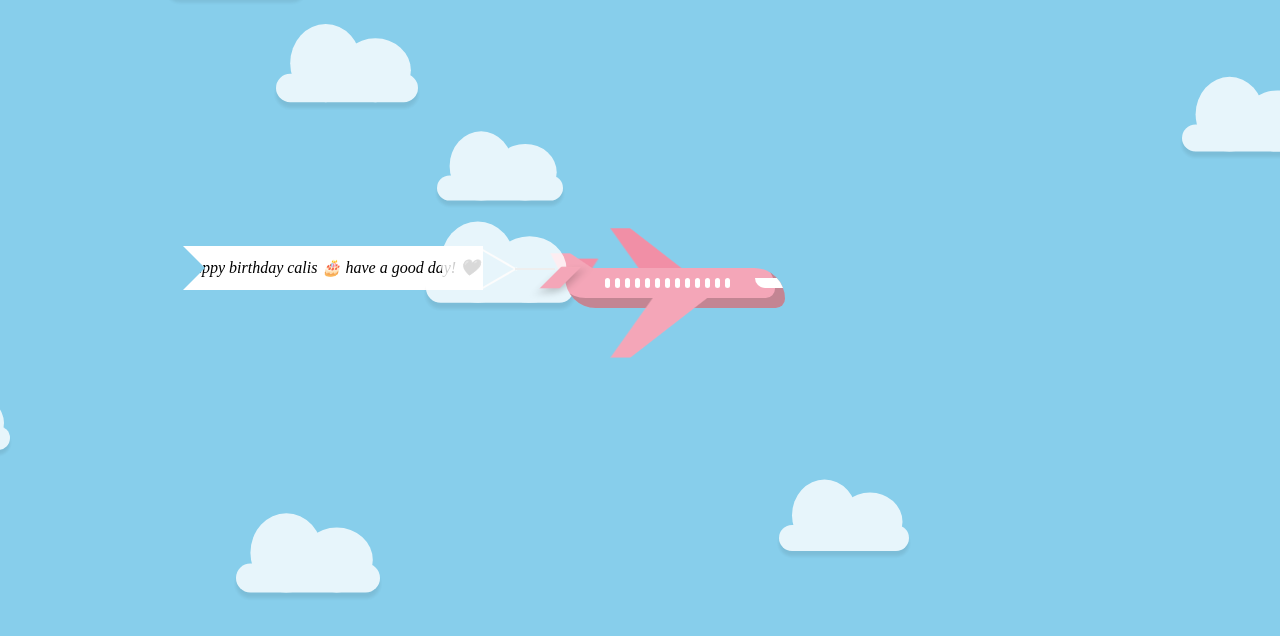
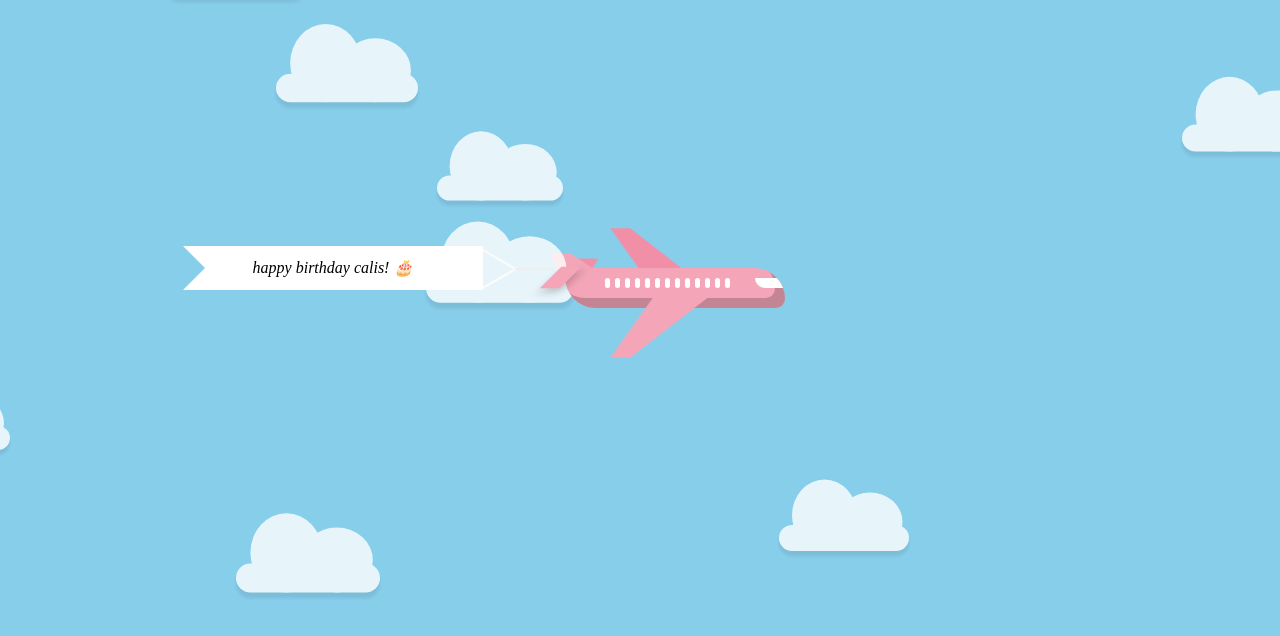
Before and after one commit to fiajauza/Hard-Question, a plain HTML site: page index.html in a window 1280 px wide. Shown: the part 132-768 px from the top of the page. Drawn offline with Linux system fonts and the light colour scheme.

Commit message:
Update index.html

```diff
--- a/index.html
+++ b/index.html
@@ -27,7 +27,7 @@
     <div class="banner-container">
         <i class="rope"></i>
         <i class="banner">
-         happy birthday calis 🎂 have a good day! 🖤
+         happy birthday calis! 🎂
         <i class="triangle"></i>
     </i>
     </div>
```
